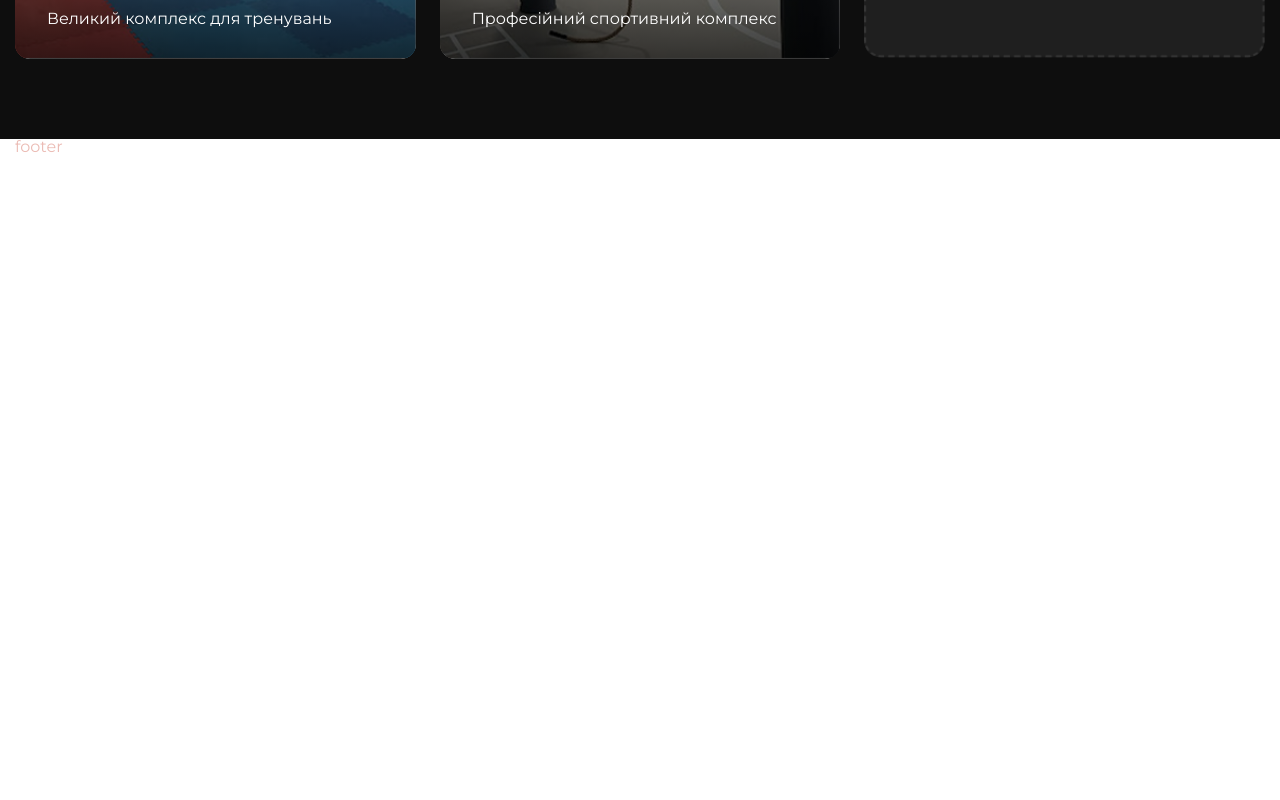
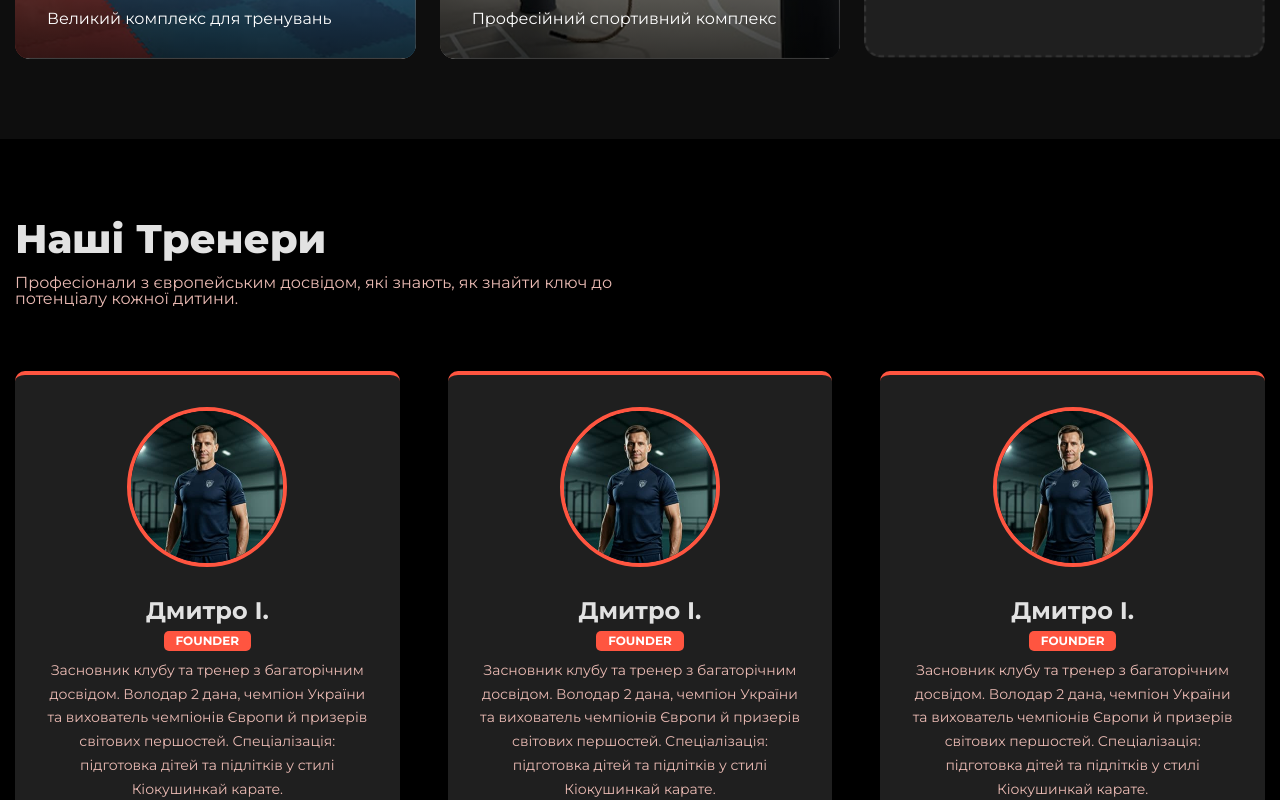
Before and after one commit to yaroslav-zoryanyy/dojo, a React (Vite) app: page / in a window 1280 px wide. Shown: the part 3180-3980 px from the top of the page. Before the commit the page ends 3336 px from the top, so only its background shows below. Built offline with nearby package versions, Linux system fonts and the light colour scheme.

Commit message:
Add section - Coaches, and styles

```diff
--- /dev/null
+++ b/src/component/coaches/CoachesSection.tsx
@@ -0,0 +1,21 @@
+import CoachesSwiperComponent from "./swiper/CoachesSwiperComponent.tsx";
+
+
+const CoachesSection = () => {
+    return (
+        <section id='coaches'>
+            <div className="container">
+                <div className="coaches__inner">
+                    <h3 className="coaches__inner--title m-eb">Наші Тренери</h3>
+                    <p className="coaches__inner--subtitle">
+                        Професіонали з європейським досвідом, які знають, як знайти ключ до
+                        потенціалу кожної дитини.
+                    </p>
+                    <CoachesSwiperComponent/>
+                </div>
+            </div>
+        </section>
+    );
+};
+
+export default CoachesSection;
--- /dev/null
+++ b/src/component/coaches/swiper/CoachesSwiperComponent.tsx
@@ -0,0 +1,74 @@
+import {Swiper, SwiperSlide} from "swiper/react";
+import coac_1 from '../../../assets/img/coach_1.svg'
+
+const CoachesSwiperComponent = () => {
+    return (
+        <Swiper
+            spaceBetween={48}
+            slidesPerView={3}
+        >
+            <SwiperSlide>
+                <div className="coaches_slide">
+                    <div className="coaches_slide--img">
+                        <img src={coac_1} alt="trener"/>
+                    </div>
+                    <div className="coaches_slide--content">
+                        <h4 className="coaches_content--title m-b" >Дмитро І.</h4>
+                        <div className="coaches_content--btn m-b">FOUNDER</div>
+                        <p className="coaches_content--subtitle">
+                            Засновник клубу та тренер з
+                            багаторічним досвідом. Володар 2 дана,
+                            чемпіон України та вихователь
+                            чемпіонів Європи й призерів світових
+                            першостей. Спеціалізація: підготовка
+                            дітей та підлітків у стилі Кіокушинкай
+                            карате.
+                        </p>
+                    </div>
+                </div>
+            </SwiperSlide>
+            <SwiperSlide>
+                <div className="coaches_slide">
+                    <div className="coaches_slide--img">
+                        <img src={coac_1} alt="trener"/>
+                    </div>
+                    <div className="coaches_slide--content">
+                        <h4 className="coaches_content--title m-b" >Дмитро І.</h4>
+                        <div className="coaches_content--btn m-b">FOUNDER</div>
+                        <p className="coaches_content--subtitle">
+                            Засновник клубу та тренер з
+                            багаторічним досвідом. Володар 2 дана,
+                            чемпіон України та вихователь
+                            чемпіонів Європи й призерів світових
+                            першостей. Спеціалізація: підготовка
+                            дітей та підлітків у стилі Кіокушинкай
+                            карате.
+                        </p>
+                    </div>
+                </div>
+            </SwiperSlide>
+            <SwiperSlide>
+                <div className="coaches_slide">
+                    <div className="coaches_slide--img">
+                        <img src={coac_1} alt="trener"/>
+                    </div>
+                    <div className="coaches_slide--content">
+                        <h4 className="coaches_content--title m-b" >Дмитро І.</h4>
+                        <div className="coaches_content--btn m-b">FOUNDER</div>
+                        <p className="coaches_content--subtitle">
+                            Засновник клубу та тренер з
+                            багаторічним досвідом. Володар 2 дана,
+                            чемпіон України та вихователь
+                            чемпіонів Європи й призерів світових
+                            першостей. Спеціалізація: підготовка
+                            дітей та підлітків у стилі Кіокушинкай
+                            карате.
+                        </p>
+                    </div>
+                </div>
+            </SwiperSlide>
+        </Swiper>
+    );
+};
+
+export default CoachesSwiperComponent;
--- a/src/index.css
+++ b/src/index.css
@@ -8,6 +8,9 @@
 @import "./styles/events/swiper/swiper.css";
 @import "./styles/locations/locations.css";
 @import "./styles/locations/swiper/location_swiper.css";
+@import "./styles/coaches/coaches.css";
+@import "./styles/coaches/swiper/coaches_swiper.css";
+
 
 body,html{
   font-family: "Montserrat", sans-serif;
--- a/src/pages/HomePage.tsx
+++ b/src/pages/HomePage.tsx
@@ -3,6 +3,7 @@ import AboutSection from "../component/about/AboutSection.tsx";
 import ProgramSection from "../component/program/ProgramSection.tsx";
 import EventsSection from "../component/events/EventsSection.tsx";
 import LocationsSection from "../component/locations/LocationsSection.tsx";
+import CoachesSection from "../component/coaches/CoachesSection.tsx";
 
 const HomePage = () => {
     return (
@@ -12,6 +13,7 @@ const HomePage = () => {
             <ProgramSection/>
             <EventsSection/>
             <LocationsSection/>
+            <CoachesSection/>
         </>
     );
 };
--- /dev/null
+++ b/src/styles/coaches/coaches.css
@@ -0,0 +1,12 @@
+#coaches{
+    padding: 80px 0;
+}
+.coaches__inner--title{
+    font-size: 40px;
+    color: #E2E2E2;
+    margin-bottom: 16px;
+}
+.coaches__inner--subtitle{
+    max-width: 50%;
+    margin-bottom: 64px;
+}
--- /dev/null
+++ b/src/styles/coaches/swiper/coaches_swiper.css
@@ -0,0 +1,42 @@
+.coaches_slide{
+    border-top: 4px solid #FF5540 ;
+    border-radius: 10px;
+    background-color: #1F1F1F;
+    padding: 32px 32px 104px 32px;
+    display: flex;
+    align-items: center;
+    justify-content: center;
+    flex-direction: column;
+    gap: 32px 0;
+}
+.coaches_slide--img{
+    border-radius: 50%;
+    border: 4px solid #FF5540;
+}
+.coaches_slide--img img{
+    border-radius: 50%;
+}
+.coaches_slide--content{
+    display: flex;
+    align-items: center;
+    justify-content: center;
+    flex-direction: column;
+    gap: 8px 0;
+}
+.coaches_content--title{
+    font-size: 24px;
+    color: #E2E2E2;
+}
+.coaches_content--btn{
+    padding: 4px 12px;
+    border-radius: 5px;
+    background-color: #FF5540;
+    color: white;
+    text-transform: uppercase;
+    font-size: 12px;
+}
+.coaches_content--subtitle{
+    font-size: 14px;
+    line-height: 1.7;
+    text-align: center;
+}
```
Also changed, not shown: src/assets/img/coach_1.svg (added).
